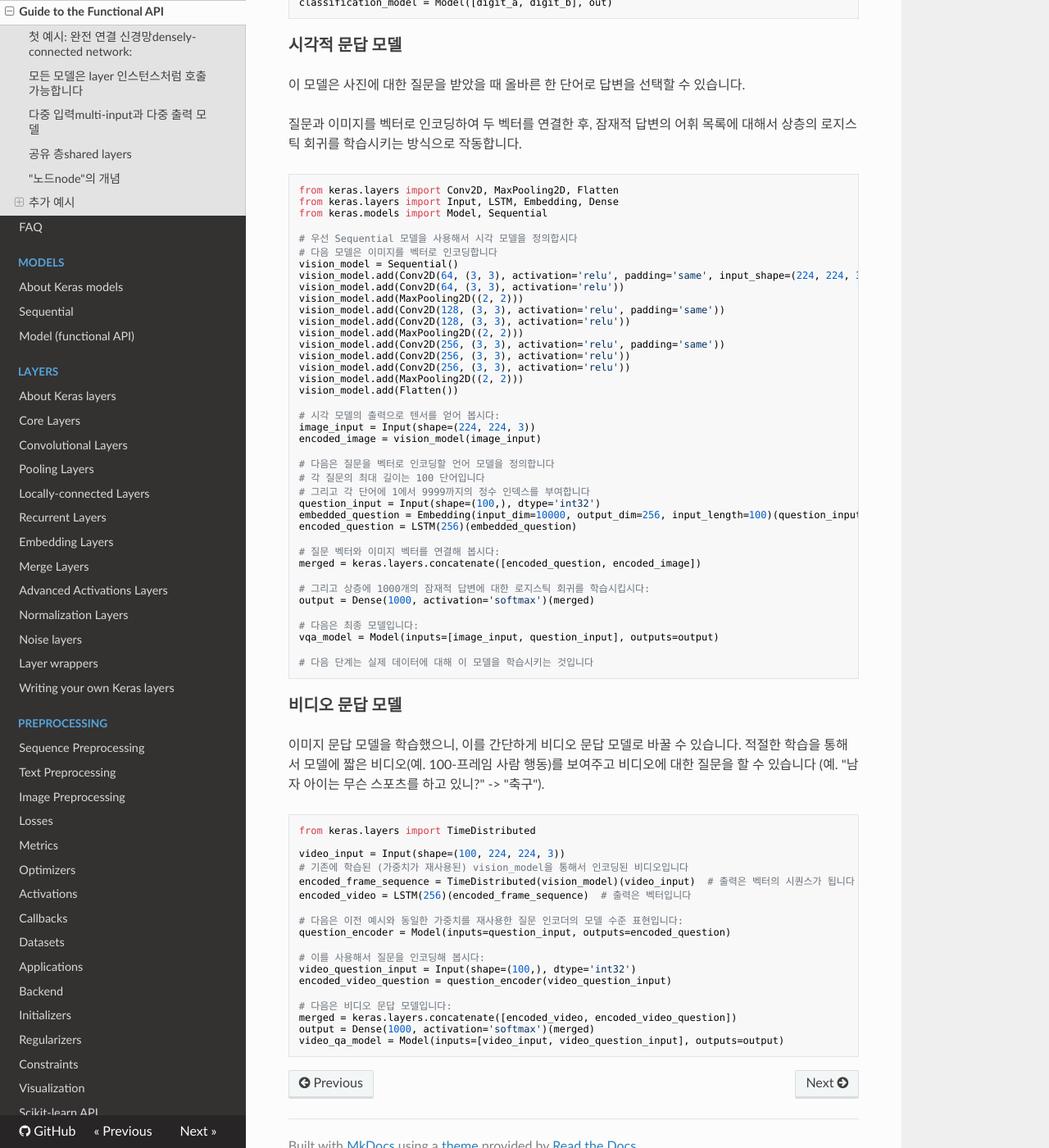
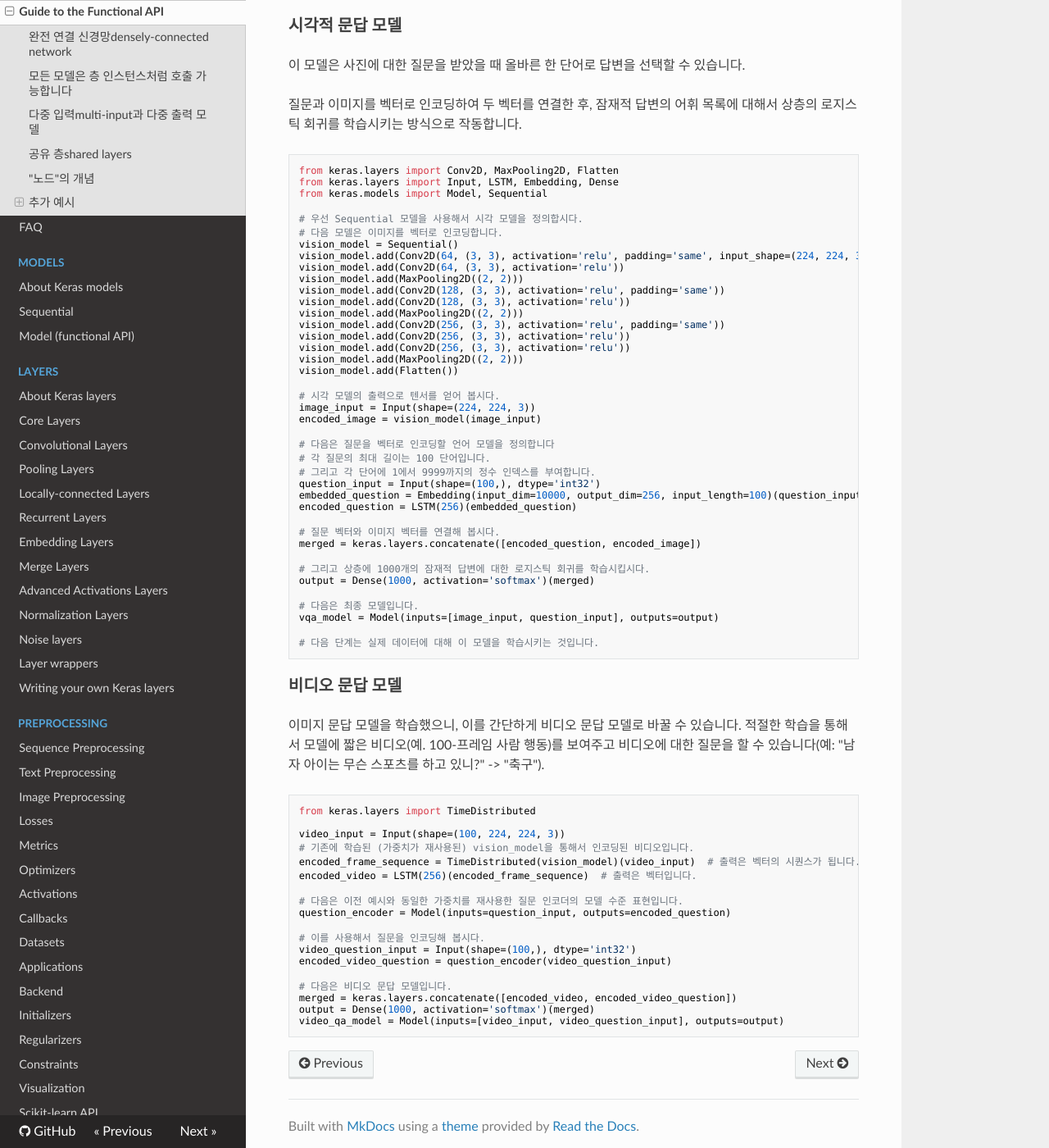
Before and after one commit to keras-team/keras-docs-ko, an MkDocs documentation site: the page built from sources/getting-started/functional-api-guide.md, in a window 1280 px wide and 1400 px high, scrolled down 7537 px. Shown: the whole window at 82% size. Built offline with MkDocs 1.6.1, drawn with Linux system fonts in a browser that asks for light colours; nearby versions of some CDN libraries; some of the changed text lies outside the part shown.

Commit message:
Update functional-api-guide.md

````diff
--- a/sources/getting-started/functional-api-guide.md
+++ b/sources/getting-started/functional-api-guide.md
@@ -8,11 +8,11 @@
 
 -----
 
-## 첫 예시: 완전 연결 신경망<sub>densely-connected network</sub>:
+## 완전 연결 신경망<sub>densely-connected network</sub>
 
 완전 연결 신경망을 구현하기에는 `Sequential` 모델이 더 적합한 선택이겠지만, 아주 간단한 예시로 설명하기 위해서 Keras 함수형 API로 구현해 보겠습니다.
 
-- layer 인스턴스<sub>instance</sub>는 (텐서<sub>tensor</sub>에 대해) 호출 가능하고, 텐서를 반환합니다
+- 층 인스턴스<sub>instance</sub>는 텐서에 대해 호출 가능하고, 텐서를 반환합니다.
 - 입력<sub>input</sub> 텐서와 출력<sub>output</sub> 텐서는 `Model`을 정의하는데 사용됩니다.
 - 이러한 모델은 Keras `Sequential` 모델과 동일한 방식으로 학습됩니다.
 
@@ -20,28 +20,28 @@
 from keras.layers import Input, Dense
 from keras.models import Model
 
-# 텐서를 반환합니다
+# 텐서를 반환합니다.
 inputs = Input(shape=(784,))
 
-# layer 인스턴스는 텐서에 대해 호출 가능하고, 텐서를 반환합니다
+# layer 인스턴스는 텐서에 대해 호출 가능하고, 텐서를 반환합니다.
 output_1 = Dense(64, activation='relu')(inputs)
 output_2 = Dense(64, activation='relu')(output_1)
 predictions = Dense(10, activation='softmax')(output_2)
 
 # 입력 층과 3개의 완전 연결 층을
-# 포함하는 모델을 만들어 냅니다
+# 포함하는 모델을 만들어 냅니다.
 model = Model(inputs=inputs, outputs=predictions)
 model.compile(optimizer='rmsprop',
               loss='categorical_crossentropy',
               metrics=['accuracy'])
-model.fit(data, labels)  # 학습을 시작합니다
+model.fit(data, labels)  # 학습을 시작합니다.
 ```
 
 -----
 
-## 모든 모델은 layer 인스턴스처럼 호출 가능합니다
+## 모든 모델은 층 인스턴스처럼 호출 가능합니다
 
-함수형 API를 사용하면 학습된 모델을 재사용하기 편리합니다: 어느 모델이건 텐서에 대해 호출하여 layer 인스턴스처럼 사용할 수 있습니다. 모델을 호출하면 모델의 *구조*만 재사용하는 것이 아니라 가중치<sub>weights</sub>까지 재사용되는 것임을 참고하십시오.
+함수형 API를 사용하면 학습된 모델을 재사용하기 편리합니다. 어느 모델이건 텐서에 대해 호출하여 층 인스턴스처럼 사용할 수 있습니다. 모델을 호출하면 모델의 *구조*만 재사용하는 것이 아니라 가중치<sub>weights</sub>까지 재사용하게 됩니다.
 
 ```python
 x = Input(shape=(784,))
@@ -86,7 +86,7 @@
 from keras.layers import Input, Embedding, LSTM, Dense
 from keras.models import Model
 import numpy as np
-np.random.seed(0)  # 재현성을 위해 임의의 시드값을 설정하십시오
+np.random.seed(0)  # 재현성을 위해 임의의 시드값을 설정합니다.
 
 # 헤드라인 input: 1에서 10000사이의 100개 정수로 이루어진 시퀀스들을 전달받습니다
 # "name" 인자를 전달하여 layer 인스턴스를 명명할 수 있음을 참고하십시오.
@@ -137,7 +137,7 @@
               loss_weights=[1., 0.2])
 ```
 
-입력 배열과 타겟 배열의 리스트를 전달하여 모델을 학습시킬 수 있습니다:
+입력 배열과 타겟 배열의 리스트를 전달하여 모델을 학습시킬 수 있습니다.
 
 ```python
 headline_data = np.round(np.abs(np.random.rand(12, 100) * 100))
@@ -148,15 +148,15 @@
           epochs=50, batch_size=32)
 ```
 
-입력 layer 인스턴스와 출력 layer 인스턴스에 이름을 부여 했으므로 (각 layer 인스턴스에 "name" 인자를 전달했으므로),
-다음과 같은 방식으로도 모델을 컴파일 할 수 있습니다:
+입력 층 인스턴스와 출력 층 인스턴스에 이름을 부여 했으므로(각 layer 인스턴스에 "name" 인자를 전달했으므로),
+다음과 같은 방식으로도 모델을 컴파일 할 수 있습니다.
 
 ```python
 model.compile(optimizer='rmsprop',
               loss={'main_output': 'binary_crossentropy', 'aux_output': 'binary_crossentropy'},
               loss_weights={'main_output': 1., 'aux_output': 0.2})
 
-# 모델을 다음과 같은 방식으로도 학습시킬 수 있습니다:
+# 모델을 다음과 같은 방식으로도 학습시킬 수 있습니다.
 model.fit({'main_input': headline_data, 'aux_input': additional_data},
           {'main_output': headline_labels, 'aux_output': additional_labels},
           epochs=50, batch_size=32)
@@ -194,28 +194,28 @@
 tweet_b = Input(shape=(280, 256))
 ```
 
-층을 재사용하려면, 간단히 층을 한 번만 인스턴스화하고 서로 다른 입력마다 layer 인스턴스를 호출하면 됩니다:
+층을 재사용하려면, 간단히 층을 한 번만 인스턴스화하고 서로 다른 입력마다 layer 인스턴스를 호출하면 됩니다.
 
 ```python
 # 이 layer 인스턴스는 행렬을 입력으로 전달받고
-# 크기가 64인 벡터를 반환합니다
+# 크기가 64인 벡터를 반환합니다.
 shared_lstm = LSTM(64)
 
 # 동일한 layer 인스턴스를
 # 여러 번 재사용하는 경우, layer의
-# 가중치 또한 재사용됩니다
+# 가중치 또한 재사용됩니다.
 # (그렇기에 이는 *동일한* 레이어입니다)
 encoded_a = shared_lstm(tweet_a)
 encoded_b = shared_lstm(tweet_b)
 
-# 이제 두 벡터를 연결할 수 있습니다:
+# 이제 두 벡터를 연결할 수 있습니다.
 merged_vector = keras.layers.concatenate([encoded_a, encoded_b], axis=-1)
 
-# 그리고 로지스틱 회귀를 상층에 추가합니다
+# 그리고 로지스틱 회귀를 상층에 추가합니다.
 predictions = Dense(1, activation='sigmoid')(merged_vector)
 
 # 트윗 입력을 예측에 연결하는
-# 학습 가능한 모델을 정의합니다
+# 학습 가능한 모델을 정의합니다.
 model = Model(inputs=[tweet_a, tweet_b], outputs=predictions)
 
 model.compile(optimizer='rmsprop',
@@ -224,17 +224,17 @@
 model.fit([data_a, data_b], labels, epochs=10)
 ```
 
-잠시 멈춰서 공유 layer 인스턴스의 출력 또는 출력 형태<sub>shape</sub>가 어떠한지 살펴봅시다.
+잠시 멈춰서 공유 층 인스턴스의 출력 또는 출력 형태<sub>shape</sub>가 어떠한지 살펴봅시다.
 
 -----
 
-## "노드<sub>node</sub>"의 개념
+## "노드"의 개념
 
-입력에 대해서 layer 인스턴스를 호출하면, 새로운 텐서(layer 인스턴스의 출력)가 생성됩니다. 또한 "노드"가 layer 인스턴스에 추가되어 입력 텐서와 출력 텐서를 연결합니다. 동일한 layer 인스턴스를 여러 번 호출하면, layer 인스턴스는 0, 1, 2…와 같은 인덱스가 달린 여러 개의 노드를 소유하게 됩니다.
+입력에 대해서 층 인스턴스를 호출하면, 새로운 텐서(층 인스턴스의 출력)가 생성됩니다. 또한 "노드"가 층 인스턴스에 추가되어 입력 텐서와 출력 텐서를 연결합니다. 동일한 층 인스턴스를 여러 번 호출하면, 층 인스턴스는 0, 1, 2…와 같은 인덱스가 달린 여러 개의 노드를 소유하게 됩니다.
 
-Keras 이전 버전에서는 `layer.get_output()`를 통해 layer 인스턴스의 출력 텐서를 얻을 수 있고, `layer.output_shape`를 통해 출력 형태를 얻을 수 있었습니다. 이러한 방식이 여전히 가능하기는 하지만 (단, `get_output()`은 `output`이라는 속성으로 대체되었습니다), layer 인스턴스가 여러 입력에 연결된 경우는 어떻게 하시겠습니까?
+케라스 이전 버전에서는 `layer.get_output()`를 통해 층 인스턴스의 출력 텐서를 얻을 수 있고, `layer.output_shape`를 통해 출력 형태를 얻을 수 있었습니다. 이러한 방식이 여전히 가능하기는 하지만 (단, `get_output()`은 `output`이라는 속성으로 대체되었습니다), 층 인스턴스가 여러 입력에 연결된 경우는 어떻게 하시겠습니까?
 
-Layer 인스턴스가 하나의 입력에만 연결되어 있으면 `.output`은 layer 인스턴스의 단일 출력을 반환할 것입니다:
+층 인스턴스가 하나의 입력에만 연결되어 있으면 `.output`은 층 인스턴스의 단일 출력을 반환할 것입니다.
 
 ```python
 a = Input(shape=(280, 256))
@@ -245,7 +245,7 @@
 assert lstm.output == encoded_a
 ```
 
-Layer 인스턴스가 여러 입력에 대해서 호출이 된다면 상황이 달라집니다:
+층 인스턴스가 여러 입력에 대해서 호출이 된다면 상황이 달라집니다.
 ```python
 a = Input(shape=(280, 256))
 b = Input(shape=(280, 256))
@@ -262,7 +262,7 @@
 Use `get_output_at(node_index)` instead.
 ```
 
-다음은 제대로 작동합니다:
+다음은 제대로 작동합니다.
 
 ```python
 assert lstm.get_output_at(0) == encoded_a
@@ -271,7 +271,7 @@
 
 간단하지 않습니까?
 
-`input_shape`와 `output_shape`의 경우도 마찬가지 입니다: layer 인스턴스가 하나의 노드만 보유하거나 모든 노드가 동일한 입력/출력 형태를 갖는 한, "layer output/input shape"에 대한 개념이 정의되며 `layer.output_shape`/`layer.input_shape`는 동일한 형태를 반환합니다. 하지만 만약 동일한 `Conv2D` layer를 `(32, 32, 3)` 형태의 입력에 대해서 호출한 다음 `(64, 64, 3)` 형태의 입력에 대해서도 호출한다면, layer는 여러 입력/출력 형태를 가지게 됩니다. 이러한 경우 각 입력/출력 형태가 속한 노드의 인덱스를 지정해야만 형태를 얻을 수 있습니다:
+`input_shape`와 `output_shape`의 경우도 마찬가지 입니다: layer 인스턴스가 하나의 노드만 보유하거나 모든 노드가 동일한 입력/출력 형태를 갖는 한, "layer output/input shape"에 대한 개념이 정의되며 `layer.output_shape`/`layer.input_shape`는 동일한 형태를 반환합니다. 하지만 만약 동일한 `Conv2D` layer를 `(32, 32, 3)` 형태의 입력에 대해서 호출한 다음 `(64, 64, 3)` 형태의 입력에 대해서도 호출한다면, layer는 여러 입력/출력 형태를 가지게 됩니다. 이러한 경우 각 입력/출력 형태가 속한 노드의 인덱스를 지정해야만 형태를 얻을 수 있습니다.
 
 ```python
 a = Input(shape=(32, 32, 3))
@@ -280,11 +280,11 @@
 conv = Conv2D(16, (3, 3), padding='same')
 conved_a = conv(a)
 
-# 지금까지 하나의 입력만 존재하므로 다음은 제대로 동작합니다:
+# 지금까지 하나의 입력만 존재하므로 다음은 제대로 동작합니다.
 assert conv.input_shape == (None, 32, 32, 3)
 
 conved_b = conv(b)
-# 이제 `.input_shape`은 제대로 작동하지 않지만, 다음은 동작합니다:
+# 이제 `.input_shape`은 제대로 작동하지 않지만, 다음은 동작합니다.
 assert conv.get_input_shape_at(0) == (None, 32, 32, 3)
 assert conv.get_input_shape_at(1) == (None, 64, 64, 3)
 ```
@@ -339,7 +339,7 @@
 from keras.layers import Conv2D, MaxPooling2D, Input, Dense, Flatten
 from keras.models import Model
 
-# 우선, 시각 모듈을 정의합니다
+# 우선, 시각 모듈을 정의합니다.
 digit_input = Input(shape=(27, 27, 1))
 x = Conv2D(64, (3, 3))(digit_input)
 x = Conv2D(64, (3, 3))(x)
@@ -348,11 +348,11 @@
 
 vision_model = Model(digit_input, out)
 
-# 그리고 숫자 분류 모델을 정의합니다
+# 그리고 숫자 분류 모델을 정의합니다.
 digit_a = Input(shape=(27, 27, 1))
 digit_b = Input(shape=(27, 27, 1))
 
-# 시각 모델은 가중치 등을 포함한 모든것이 공유됩니다
+# 시각 모델은 가중치 등을 포함한 모든것이 공유됩니다.
 out_a = vision_model(digit_a)
 out_b = vision_model(digit_b)
 
@@ -373,8 +373,8 @@
 from keras.layers import Input, LSTM, Embedding, Dense
 from keras.models import Model, Sequential
 
-# 우선 Sequential 모델을 사용해서 시각 모델을 정의합시다
-# 다음 모델은 이미지를 벡터로 인코딩합니다
+# 우선 Sequential 모델을 사용해서 시각 모델을 정의합시다.
+# 다음 모델은 이미지를 벡터로 인코딩합니다.
 vision_model = Sequential()
 vision_model.add(Conv2D(64, (3, 3), activation='relu', padding='same', input_shape=(224, 224, 3)))
 vision_model.add(Conv2D(64, (3, 3), activation='relu'))
@@ -388,49 +388,49 @@
 vision_model.add(MaxPooling2D((2, 2)))
 vision_model.add(Flatten())
 
-# 시각 모델의 출력으로 텐서를 얻어 봅시다:
+# 시각 모델의 출력으로 텐서를 얻어 봅시다.
 image_input = Input(shape=(224, 224, 3))
 encoded_image = vision_model(image_input)
 
 # 다음은 질문을 벡터로 인코딩할 언어 모델을 정의합니다
-# 각 질문의 최대 길이는 100 단어입니다
-# 그리고 각 단어에 1에서 9999까지의 정수 인덱스를 부여합니다
+# 각 질문의 최대 길이는 100 단어입니다.
+# 그리고 각 단어에 1에서 9999까지의 정수 인덱스를 부여합니다.
 question_input = Input(shape=(100,), dtype='int32')
 embedded_question = Embedding(input_dim=10000, output_dim=256, input_length=100)(question_input)
 encoded_question = LSTM(256)(embedded_question)
 
-# 질문 벡터와 이미지 벡터를 연결해 봅시다:
+# 질문 벡터와 이미지 벡터를 연결해 봅시다.
 merged = keras.layers.concatenate([encoded_question, encoded_image])
 
-# 그리고 상층에 1000개의 잠재적 답변에 대한 로지스틱 회귀를 학습시킵시다:
+# 그리고 상층에 1000개의 잠재적 답변에 대한 로지스틱 회귀를 학습시킵시다.
 output = Dense(1000, activation='softmax')(merged)
 
-# 다음은 최종 모델입니다:
+# 다음은 최종 모델입니다.
 vqa_model = Model(inputs=[image_input, question_input], outputs=output)
 
-# 다음 단계는 실제 데이터에 대해 이 모델을 학습시키는 것입니다
+# 다음 단계는 실제 데이터에 대해 이 모델을 학습시키는 것입니다.
 ```
 
 ### 비디오 문답 모델
 
-이미지 문답 모델을 학습했으니, 이를 간단하게 비디오 문답 모델로 바꿀 수 있습니다. 적절한 학습을 통해서 모델에 짧은 비디오(예. 100-프레임 사람 행동)를 보여주고 비디오에 대한 질문을 할 수 있습니다 (예. "남자 아이는 무슨 스포츠를 하고 있니?" -> "축구").
+이미지 문답 모델을 학습했으니, 이를 간단하게 비디오 문답 모델로 바꿀 수 있습니다. 적절한 학습을 통해서 모델에 짧은 비디오(예. 100-프레임 사람 행동)를 보여주고 비디오에 대한 질문을 할 수 있습니다(예: "남자 아이는 무슨 스포츠를 하고 있니?" -> "축구").
 
 ```python
 from keras.layers import TimeDistributed
 
 video_input = Input(shape=(100, 224, 224, 3))
-# 기존에 학습된 (가중치가 재사용된) vision_model을 통해서 인코딩된 비디오입니다
-encoded_frame_sequence = TimeDistributed(vision_model)(video_input)  # 출력은 벡터의 시퀀스가 됩니다
-encoded_video = LSTM(256)(encoded_frame_sequence)  # 출력은 벡터입니다
+# 기존에 학습된 (가중치가 재사용된) vision_model을 통해서 인코딩된 비디오입니다.
+encoded_frame_sequence = TimeDistributed(vision_model)(video_input)  # 출력은 벡터의 시퀀스가 됩니다.
+encoded_video = LSTM(256)(encoded_frame_sequence)  # 출력은 벡터입니다.
 
-# 다음은 이전 예시와 동일한 가중치를 재사용한 질문 인코더의 모델 수준 표현입니다:
+# 다음은 이전 예시와 동일한 가중치를 재사용한 질문 인코더의 모델 수준 표현입니다.
 question_encoder = Model(inputs=question_input, outputs=encoded_question)
 
-# 이를 사용해서 질문을 인코딩해 봅시다:
+# 이를 사용해서 질문을 인코딩해 봅시다.
 video_question_input = Input(shape=(100,), dtype='int32')
 encoded_video_question = question_encoder(video_question_input)
 
-# 다음은 비디오 문답 모델입니다:
+# 다음은 비디오 문답 모델입니다.
 merged = keras.layers.concatenate([encoded_video, encoded_video_question])
 output = Dense(1000, activation='softmax')(merged)
 video_qa_model = Model(inputs=[video_input, video_question_input], outputs=output)
````
Also changed, not shown: other parts of sources/getting-started/functional-api-guide.md (+8 -8 lines).
